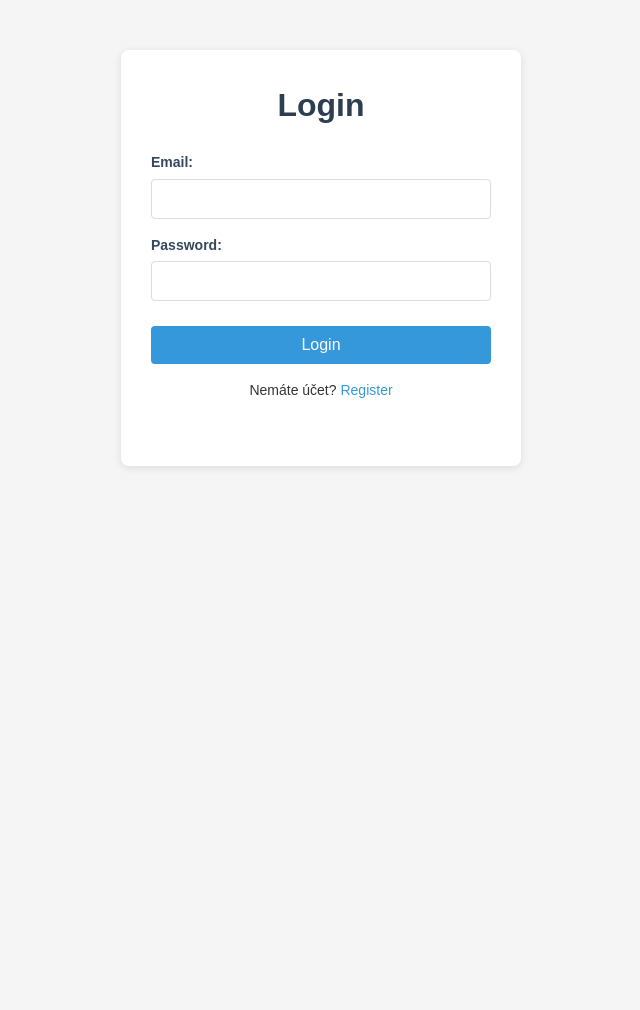
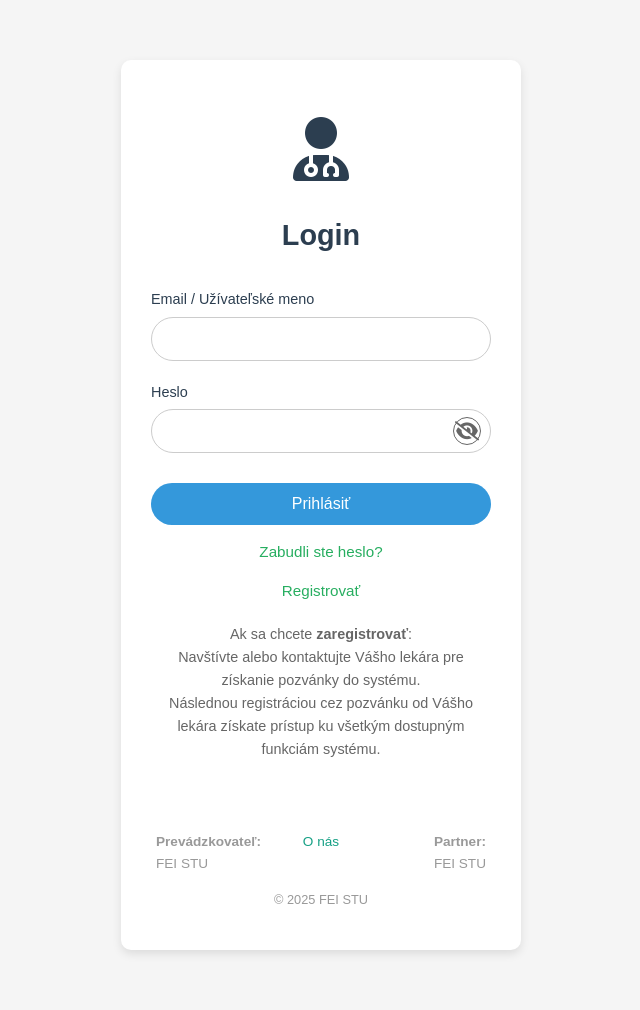
Before and after one commit to ChrisZili/TP2025_Server-Client_app, a Flask app: template flask-app/client/templates/login.html in a window 1280 px wide. Shown: the whole page, without its empty margins (319-959 px from the left). Before the commit the page ends 468 px from the top, so only its background shows below. Run offline with Flask 3, Linux system fonts and the light colour scheme; the template is opened without the code that fills it, so the values that code supplies are empty.

Commit message:
Opraveny a rozdeleny login

```diff
--- /dev/null
+++ b/flask-app/client/static/css/login.css
@@ -0,0 +1,225 @@
+/* login.css */
+
+/* Obal pre login s tieňom a centrovaním */
+.login-wrapper {
+  width: 100%;
+  max-width: 400px;
+  margin: 60px auto;
+  text-align: center;
+  background: #fff;
+  border-radius: 10px;
+  padding: 40px 30px;
+  box-shadow: 0 4px 10px rgba(0,0,0,0.1);
+}
+
+/* Logo a nadpis */
+.login-logo {
+  font-size: 4rem;
+  color: #2c3e50;
+  margin-bottom: 10px;
+}
+.login-logo i {
+  /* ikona z Font Awesome, farba #2c3e50 */
+}
+.login-wrapper h1 {
+  font-size: 1.8rem;
+  margin-bottom: 30px;
+  color: #2c3e50;
+}
+
+/* Input group s labelom a inputom */
+.input-group {
+  margin-bottom: 20px;
+  text-align: left;
+  position: relative;
+}
+.input-group label {
+  display: block;
+  font-size: 0.9rem;
+  margin-bottom: 5px;
+  font-weight: normal;
+  color: #2c3e50;
+}
+.input-wrapper {
+  position: relative;
+  display: flex;
+  align-items: center;
+}
+/* Samotný input – zaoblený, "pilulkový" štýl */
+.input-wrapper input {
+  width: 100%;
+  padding: 12px 15px;
+  border: 1px solid #ccc;
+  border-radius: 25px;
+  font-size: 1rem;
+  color: #333;
+  outline: none;
+  transition: border-color 0.2s ease;
+}
+.input-wrapper input:focus {
+  border-color: #3498db;
+}
+
+/* Password wrapper a tlačidlo show/hide hesla */
+.password-wrapper {
+  position: relative; /* umožní absolútne umiestnenie ikonky */
+}
+
+/* Zvýšime pravý padding inputu, aby text neprekrýval ikonku */
+.password-wrapper input {
+  padding-right: 50px; /* priestor pre ikonku vpravo */
+}
+
+/* Absolútne umiestnená ikonka (oko) vpravo vo vnútri inputu */
+.toggle-pw {
+  background: none;
+  border: none;
+  padding: 0;
+  cursor: pointer;
+  text-decoration: none;
+  position: absolute;
+  top: 50%;
+  right: 10px;
+  transform: translateY(-50%);
+}
+
+/* Ikona oka: kruh, jemné orámovanie a zmena farby pri hover */
+.toggle-pw i {
+  display: flex;
+  align-items: center;
+  justify-content: center;
+  width: 28px;
+  height: 28px;
+  border-radius: 50%;
+  border: 1px solid #666;
+  color: #666;
+  font-size: 1.2rem;
+  transition: background-color 0.2s, color 0.2s;
+}
+.toggle-pw:hover i {
+  background-color: #eee; /* svetlo šedá pri hoveri */
+  color: #333;
+}
+
+/* Tlačidlo 'Prihlásiť' */
+.login-btn {
+  width: 100%;
+  padding: 12px;
+  border-radius: 25px;
+  background-color: #3498db;
+  border: none;
+  font-size: 1rem;
+  color: #fff;
+  cursor: pointer;
+  transition: background-color 0.3s;
+  margin-top: 10px; /* Malý odstup nad tlačidlom */
+}
+.login-btn:hover {
+  background-color: #2980b9;
+}
+
+/* Linky pod formulárom (zabudnuté heslo, registrácia) */
+.forgot-link,
+.register-link {
+  display: block;
+  margin-top: 15px;
+  font-size: 0.95rem;
+  color: #27ae60;
+  text-decoration: none;
+}
+.forgot-link:hover,
+.register-link:hover {
+  text-decoration: underline;
+}
+
+/* Info o registrácii cez pozvánku */
+.register-info {
+  margin: 20px 0;
+  font-size: 0.9rem;
+  color: #666;
+  text-align: center;
+}
+
+/* #message pre chybové hlásenie */
+#message {
+  margin-top: 20px;
+  font-size: 0.95rem;
+  color: #c0392b;
+}
+
+/* Footer – trojstĺpcové rozloženie (grid)
+   - stredný stĺpec (O nás) je o riadok vyššie,
+     ľavý a pravý stĺpec sú zarovnané nižšie */
+.login-footer {
+  margin-top: 30px;
+  display: grid;
+  grid-template-columns: 1fr auto 1fr; /* Tri stĺpce: left – center – right */
+  align-items: end;                   /* Ľavý a pravý stĺpec zarovnáme dolu */
+  text-align: left;
+  font-size: 0.85rem;
+  color: #999;
+}
+
+/* Spoločné pre všetky tri stĺpce */
+.footer-col {
+  margin: 0 5px;
+}
+
+/* Ľavý a pravý stĺpec (Prevádzkovateľ, Partner) */
+.footer-left {
+  text-align: left;
+}
+.footer-right {
+  text-align: right;
+}
+
+/* Stredný stĺpec s 'O nás' – zarovnáme hore (o riadok vyššie) */
+.footer-center {
+  align-self: start;  /* vyrovná stredný stĺpec hore */
+  text-align: center;
+}
+.footer-center .onas-link {
+  color: #16a085;
+  text-decoration: none;
+}
+.footer-center .onas-link:hover {
+  text-decoration: underline;
+}
+
+/* Copyright text */
+.login-wrapper .copyright {
+  margin-top: 15px;
+  font-size: 0.8rem;
+  color: #999;
+}
+
+/* Responsívne prispôsobenie (do 400px šírky) */
+@media (max-width: 400px) {
+  .login-wrapper {
+    margin: 30px auto;
+    padding: 30px 15px;
+  }
+  .login-logo {
+    font-size: 3rem;
+  }
+  .login-wrapper h1 {
+    font-size: 1.5rem;
+  }
+  .input-wrapper input {
+    font-size: 0.95rem;
+  }
+  .login-btn {
+    font-size: 0.95rem;
+  }
+
+  /* Footer sa na malých obrazovkách zlomí do stĺpcov pod seba */
+  .login-footer {
+    grid-template-columns: 1fr; /* len jeden stĺpec */
+    gap: 15px;
+    align-items: start;
+  }
+  .footer-center {
+    text-align: center;
+    align-self: start;
+  }
+}
--- a/flask-app/client/static/js/login.js
+++ b/flask-app/client/static/js/login.js
@@ -1,9 +1,35 @@
-document.getElementById('login-form').addEventListener('submit', async (e) => {
-    e.preventDefault();
+document.addEventListener("DOMContentLoaded", () => {
+  const loginForm = document.getElementById('login-form');
+  const messageBox = document.getElementById('message');
 
-    const email = document.getElementById('email').value;
-    const password = document.getElementById('password').value;
-    const messageBox = document.getElementById('message');
+  // Tlačidlo na zobrazenie/skrytie hesla
+  const toggleBtn = document.getElementById('toggle-password');
+  const passwordInput = document.getElementById('password');
+
+  // Zobraziť / skryť heslo
+  if (toggleBtn && passwordInput) {
+    toggleBtn.addEventListener('click', () => {
+      // Ak je type="password", chceme ho "odkryť" (type="text")
+      if (passwordInput.type === 'password') {
+        passwordInput.type = 'text';
+        // Zmeníme aj ikonu na "oko bez škrtnutia"
+        toggleBtn.innerHTML = '<i class="fas fa-eye"></i>';
+      } else {
+        // Inak vrátime späť na skryté heslo (type="password")
+        passwordInput.type = 'password';
+        // Zmeníme ikonu na "oko so škrtnutím"
+        toggleBtn.innerHTML = '<i class="fas fa-eye-slash"></i>';
+      }
+    });
+  }
+
+  // AJAX fetch na /login (iba príklad, ak ho používaš)
+  if (loginForm) {
+    loginForm.addEventListener('submit', async (e) => {
+      e.preventDefault(); // Zrušíme bežný submit
+
+      const email = document.getElementById('email').value.trim();
+      const password = passwordInput.value;
 
       try {
         const response = await fetch('/login', {
@@ -11,20 +37,21 @@ document.getElementById('login-form').addEventListener('submit', async (e) => {
           headers: {
             'Content-Type': 'application/json'
           },
-            credentials: 'include', // Zabezpečí, že cookies budú zahrnuté v požiadavke
+          credentials: 'include',
           body: JSON.stringify({ email, password })
         });
 
         const data = await response.json();
 
         if (response.ok) {
-            // Už nemusíme token ukladať do localStorage – server ho nastaví do HTTP-only cookie.
           window.location.href = '/dashboard';
         } else {
-            messageBox.textContent = data.error || 'Prihlásenie zlyhalo';
+          messageBox.textContent = data.error || 'Prihlásenie zlyhalo.';
         }
       } catch (error) {
-        messageBox.textContent = 'Nastala chyba pri pripojení';
+        messageBox.textContent = 'Nastala chyba pri pripojení.';
         console.error('Login error:', error);
       }
     });
+  }
+});
--- a/flask-app/client/templates/login.html
+++ b/flask-app/client/templates/login.html
@@ -1,89 +1,102 @@
 {% extends "base.html" %}
 
+{% block title %}
+Login - FEI STU
+{% endblock %}
+
+{% block stylesheet %}
+  {{ super() }}
+  <!-- Link na externý CSS súbor -->
+  <link rel="stylesheet" href="{{ url_for('static', filename='css/login.css') }}">
+    <link
+  rel="stylesheet"
+  href="https://cdnjs.cloudflare.com/ajax/libs/font-awesome/6.2.0/css/all.min.css"
+  integrity="sha512-..."
+  crossorigin="anonymous"
+  referrerpolicy="no-referrer"
+/>
+
+{% endblock %}
+
 {% block content %}
-<style>
-  /* Štýly pre prihlasovaciu stránku */
-  .login-container {
-      max-width: 400px;
-      margin: 50px auto;
-      padding: 30px;
-      background-color: #fff;
-      border-radius: 8px;
-      box-shadow: 0 2px 8px rgba(0, 0, 0, 0.1);
-      text-align: center;
-  }
-  .login-container h1 {
-      margin-bottom: 20px;
-      font-family: 'Arial', sans-serif;
-      color: #2c3e50;
-  }
-  .login-container .form-group {
-      margin-bottom: 15px;
-      text-align: left;
-  }
-  .login-container label {
-      font-weight: bold;
-      display: block;
-      margin-bottom: 5px;
-      font-size: 14px;
-      color: #34495e;
-  }
-  .login-container input {
-      width: 100%;
-      padding: 10px;
-      font-size: 16px;
-      border: 1px solid #ddd;
-      border-radius: 4px;
-  }
-  .login-container button {
-      width: 100%;
-      padding: 10px;
-      background-color: #3498db;
-      color: #fff;
-      border: none;
-      border-radius: 4px;
-      font-size: 16px;
-      cursor: pointer;
-      margin-top: 10px;
-      transition: background-color 0.3s;
-  }
-  .login-container button:hover {
-      background-color: #2980b9;
-  }
-  .login-container p {
-      margin-top: 15px;
-      font-size: 14px;
-  }
-  .login-container a {
-      color: #3498db;
-      text-decoration: none;
-  }
-  .login-container a:hover {
-      text-decoration: underline;
-  }
-  #message {
-      margin-top: 15px;
-  }
-</style>
+<div class="login-wrapper">
 
-<div class="login-container">
+  <!-- Horná časť: Logo a nadpis -->
+  <div class="login-logo">
+    <i class="fas fa-user-md"></i>
+  </div>
   <h1>Login</h1>
-  <form id="login-form" method="POST" action="/login">
-      <div class="form-group">
-          <label for="email">Email:</label>
-          <input type="email" id="email" name="email" required>
+
+  <form id="login-form" method="POST" action="/login" class="login-form">
+    <!-- Email -->
+    <div class="input-group">
+      <label for="email">Email / Užívateľské meno</label>
+      <div class="input-wrapper">
+        <input type="email" id="email" name="email" required />
       </div>
-      <div class="form-group">
-          <label for="password">Password:</label>
-          <input type="password" id="password" name="password" required>
+    </div>
+
+    <!-- Heslo s show/hide ikonou -->
+    <div class="input-group">
+      <label for="password">Heslo</label>
+      <div class="input-wrapper password-wrapper">
+        <input type="password" id="password" name="password" required>
+        <!-- V tlačidle predvolene fas fa-eye-slash, aby bolo jasné, že heslo je skryté -->
+        <button type="button" class="toggle-pw" id="toggle-password">
+          <i class="fas fa-eye-slash"></i>
+        </button>
       </div>
-      <button type="submit">Login</button>
+    </div>
+
+
+    <!-- Tlačidlo prihlásenia -->
+    <button type="submit" class="login-btn">Prihlásiť</button>
   </form>
-  <p>Nemáte účet? <a href="{{ url_for('register.register_select') }}">Register</a></p>
+
+  <!-- Link: Zabudli ste heslo? -->
+  <a href="/forgot-password" class="forgot-link">Zabudli ste heslo?</a>
+
+  <!-- Link: Registrácia -->
+  <a href="/register" class="register-link">Registrovať</a>
+
+  <!-- Info text o registrácii cez pozvánku -->
+  <div class="register-info">
+    <p>
+      Ak sa chcete <strong>zaregistrovať</strong>:<br>
+      Navštívte alebo kontaktujte Vášho lekára pre získanie pozvánky do systému.<br>
+      Následnou registráciou cez pozvánku od Vášho lekára získate prístup ku všetkým dostupným funkciám systému.
+    </p>
+  </div>
+
+  <!-- Prípadné chybové hlásenie -->
   <div id="message"></div>
+
+  <!-- Spodná časť: Prevádzkovateľ / Partner / O nás -->
+  <div class="login-footer">
+    <div class="footer-col footer-left">
+      <p><strong>Prevádzkovateľ:</strong></p>
+      <p>FEI STU</p>
+      <!-- Môžeš pridať aj viac textov do ďalších <p> -->
+    </div>
+    <div class="footer-col footer-center">
+      <!-- Odkaz smeruje na hlavné menu (root "/") -->
+      <a href="/" class="onas-link">O nás</a>
+    </div>
+    <div class="footer-col footer-right">
+      <p><strong>Partner:</strong></p>
+      <p>FEI STU</p>
+      <!-- Môžeš pridať aj viac textov do ďalších <p> -->
+    </div>
+  </div>
+
+  <p class="copyright">
+    &copy; 2025 FEI STU
+  </p>
 </div>
 {% endblock %}
 
 {% block scripts %}
-<script src="{{ url_for('static', filename='js/login.js') }}"></script>
+  {{ super() }}
+  <!-- Link na externý JS súbor -->
+  <script src="{{ url_for('static', filename='js/login.js') }}"></script>
 {% endblock %}
```
Lines whose indentation alone changed are shown as unchanged.
